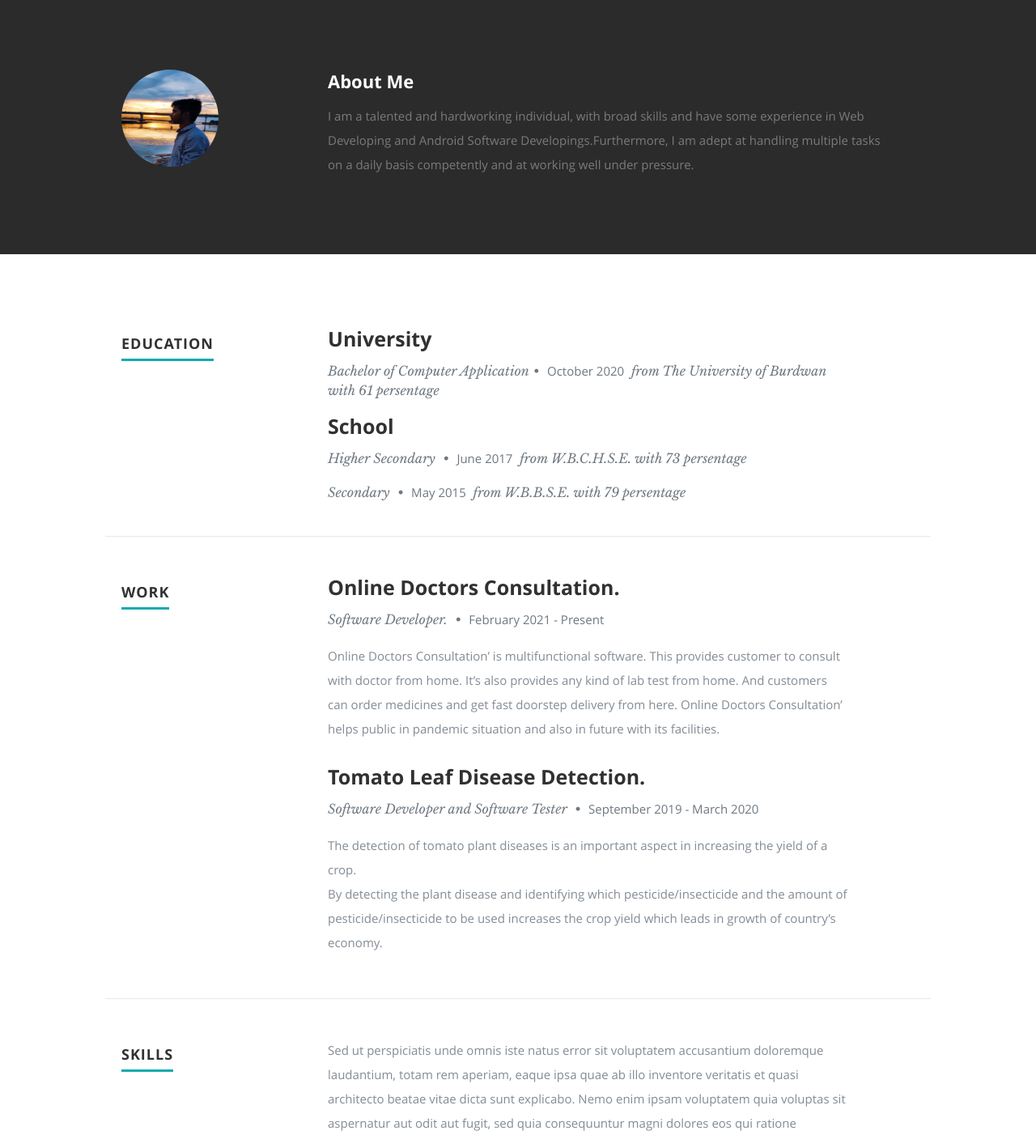
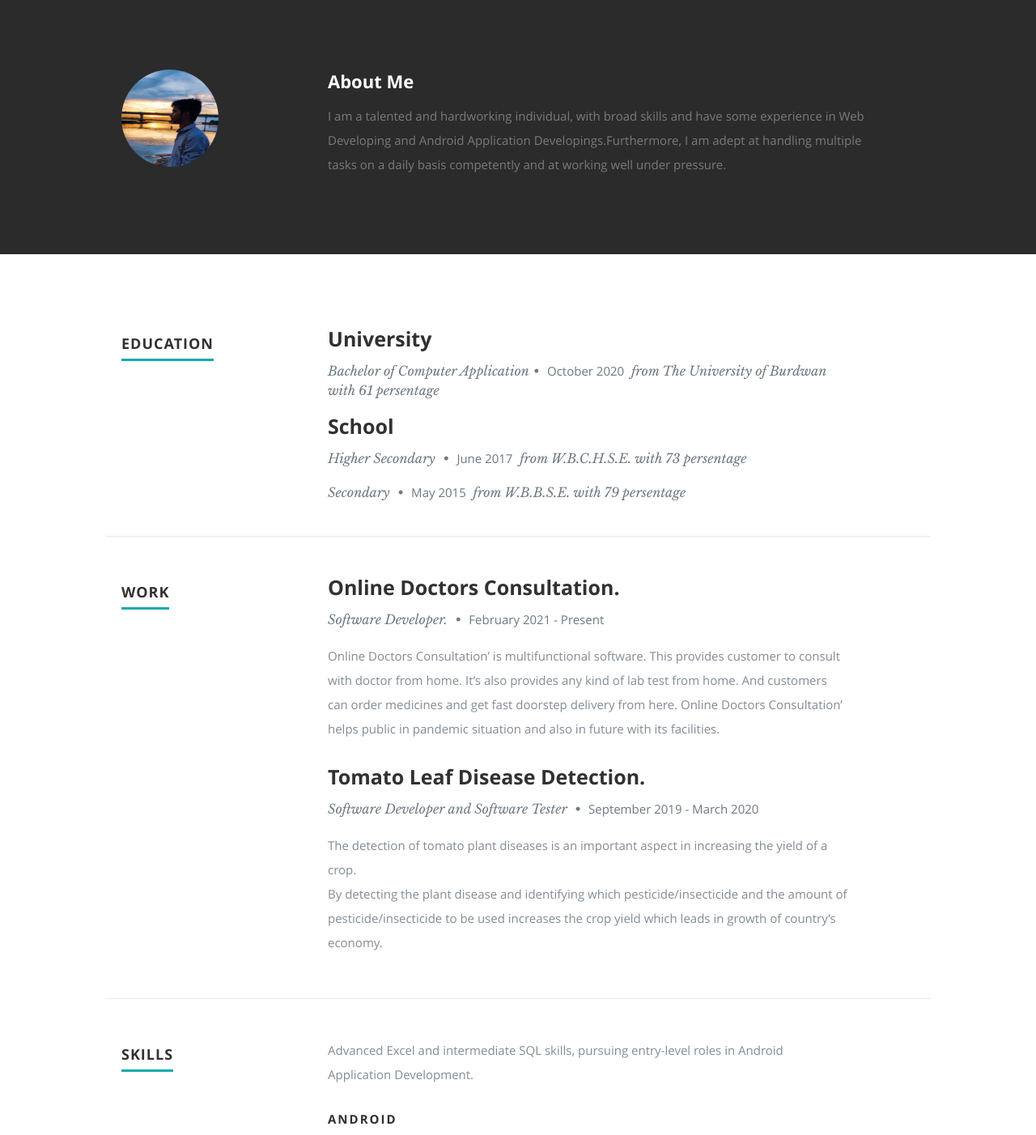
Before and after one commit to saikat-dan/saikat, a plain HTML site: page index.html in a window 1280 px wide. Shown: the part 810-2212 px from the top of the page at 81% size. Drawn offline with Linux system fonts and the light colour scheme.

Commit message:
five commit

```diff
--- a/index.html
+++ b/index.html
@@ -1,4 +1,4 @@
-<!DOCTYPE html>
+ <!DOCTYPE html>
 <!--[if lt IE 8 ]><html class="no-js ie ie7" lang="en"> <![endif]-->
 <!--[if IE 8 ]><html class="no-js ie ie8" lang="en"> <![endif]-->
 <!--[if (gte IE 8)|!(IE)]><!--><html class="no-js" lang="en"> <!--<![endif]-->
@@ -59,7 +59,7 @@
             and learn more <a class="smoothscroll" href="#about">about me</a>.</h3>
             <hr />
             <ul class="social">
-               <li><a target="_blank" href="#"><i class="fa fa-facebook"></i></a></li>
+               <li><a target="_blank" href="https://www.facebook.com/saikatdan17"><i class="fa fa-facebook"></i></a></li>
                <li><a target="_blank" href="https://twitter.com/SaikatDan_17"><i class="fa fa-twitter"></i></a></li>
                <li><a target="_blank" href="https://www.linkedin.com/in/saikat-dan-09a60a20a/"><i class="fa fa-linkedin"></i></a></li>
                <li><a target="_blank" href="https://www.instagram.com/ig_saikat17/"><i class="fa fa-instagram"></i></a></li>
@@ -90,7 +90,7 @@
 
             <h2>About Me</h2>
 
-            <p>I am a talented and hardworking individual, with broad skills and have some experience in Web Developing and Android Software Developings.Furthermore, I am adept at handling multiple tasks on a daily basis competently and at working well under pressure.
+            <p>I am a talented and hardworking individual, with broad skills and have some experience in Web Developing and Android Application Developings.Furthermore, I am adept at handling multiple tasks on a daily basis competently and at working well under pressure.
             </p>
 
             <!-- <div class="row">
@@ -99,7 +99,7 @@
 
                   <h2>Contact Details</h2>
                   <p class="address">
-						   <span>Saikat Dan</span><br>
+						   <span>Saikat Dan</span><br
 						   <span>Kolkata<br>
 						         West Bengal,India,713143
                      </span><br>
@@ -229,10 +229,7 @@
 
          <div class="nine columns main-col">
 
-            <p>Sed ut perspiciatis unde omnis iste natus error sit voluptatem accusantium doloremque laudantium, totam rem aperiam,
-            eaque ipsa quae ab illo inventore veritatis et quasi architecto beatae vitae dicta sunt explicabo. Nemo enim ipsam
-            voluptatem quia voluptas sit aspernatur aut odit aut fugit, sed quia consequuntur magni dolores eos qui ratione
-            voluptatem sequi nesciunt.
+            <p> Advanced Excel and intermediate SQL skills, pursuing entry-level roles in Android Application Development.
             </p>
 
 				<div class="bars">
@@ -386,7 +383,7 @@
          <div class="twelve columns">
 
             <ul class="social-links">
-               <li><a target="_blank" href="https://www.facebook.com/"><i class="fa fa-facebook"></i></a></li>
+               <li><a target="_blank" href="https://www.facebook.com/saikatdan17"><i class="fa fa-facebook"></i></a></li>
                <li><a target="_blank" href="https://twitter.com/SaikatDan_17"><i class="fa fa-twitter"></i></a></li>
                <li><a target="_blank" href="https://www.linkedin.com/in/saikat-dan-09a60a20a/"><i class="fa fa-linkedin"></i></a></li>
                <li><a target="_blank" href="https://www.instagram.com/ig_saikat17/"><i class="fa fa-instagram"></i></a></li>
```
